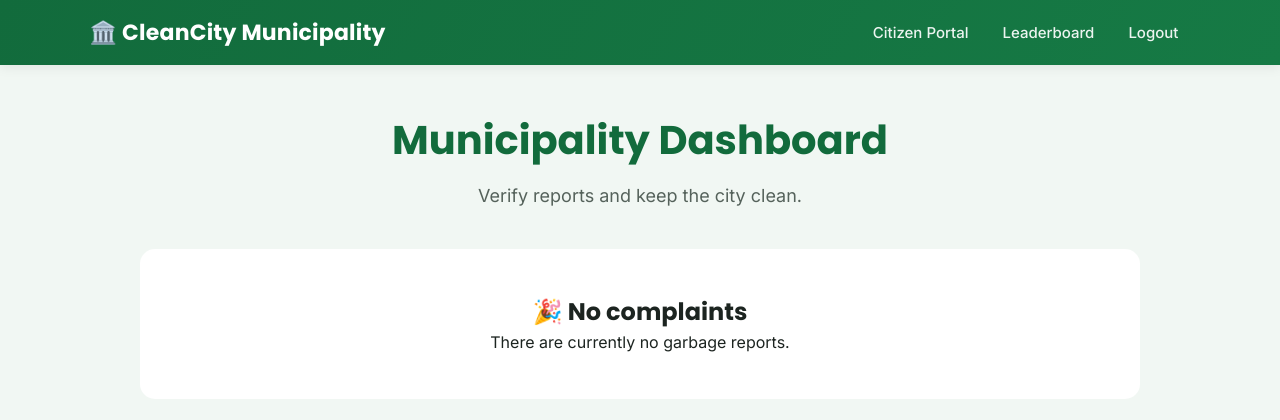
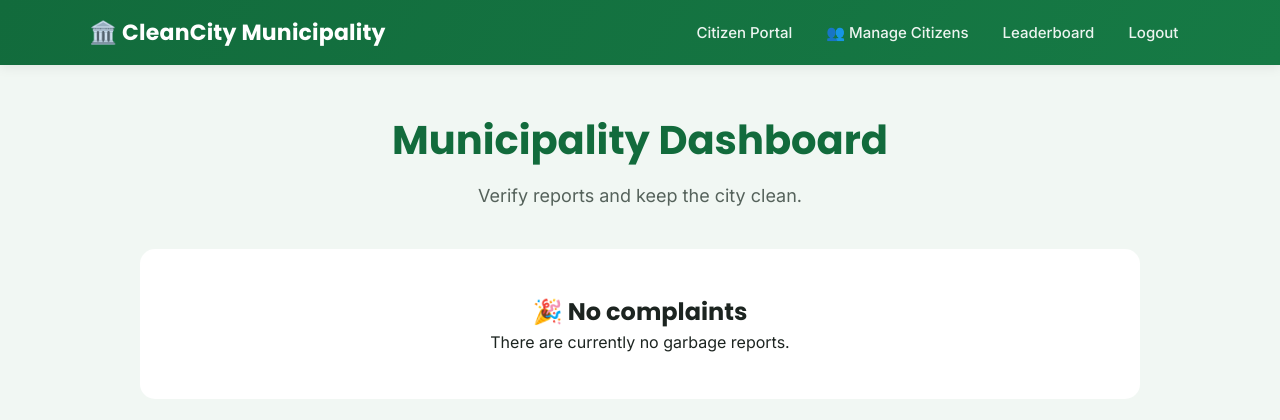
Before and after one commit to nitinsinghrawat299-dot/clean-city, a Flask app: page /admin in a window 1280 px wide. Shown: the top 420 px of the page. Run offline with Flask 3, Linux system fonts and the light colour scheme; the visitor is signed in with stand-in values (Sample User, id 1); data that the repository does not hold is empty; parts of the project's set-up code (start-up, migrations or seed data) failed here and were passed over.

Commit message:
Update admin dashboard with manage citizens link

```diff
--- a/templates/admin.html
+++ b/templates/admin.html
@@ -34,6 +34,10 @@
 
         <a href="/">
             Citizen Portal
+        </a>
+
+        <a href="/admin/users">
+            👥 Manage Citizens
         </a>
 
         <a href="/leaderboard">
```
